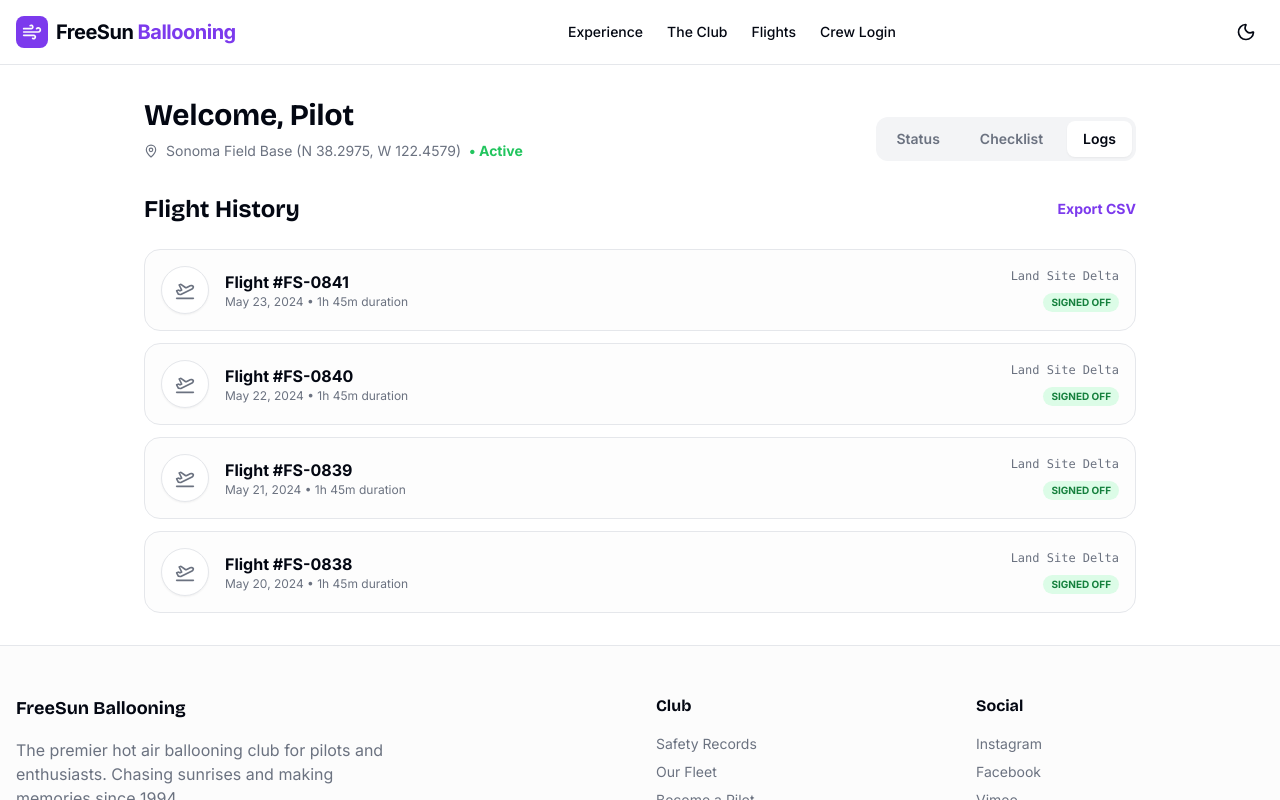
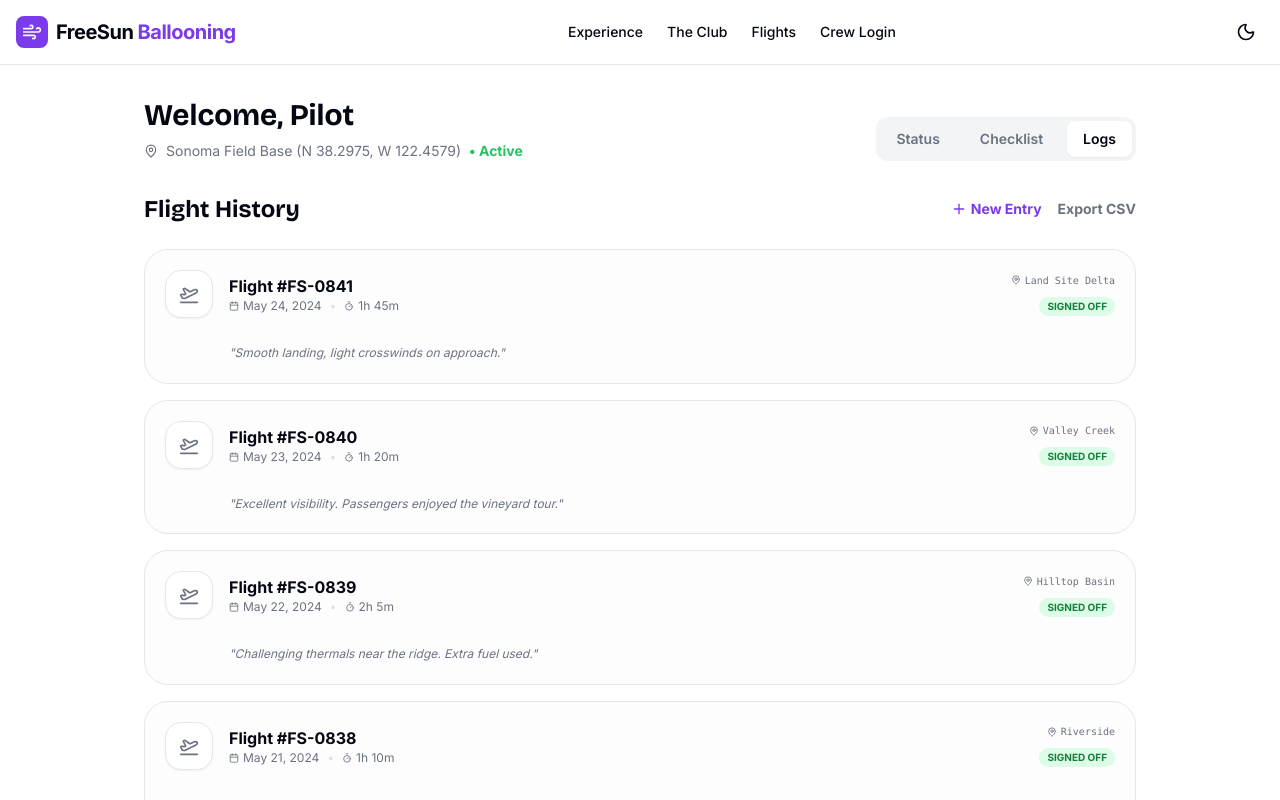
Before and after one commit to ericthayer/freesun-gemini, a React (Vite) app: page /#/dashboard in a window 1280 px wide. Both pictures are taken after a click on the button "Logs". Shown: the top 800 px of the page. Built offline with nearby package versions, Linux system fonts and the light colour scheme.

Commit message:
feat(dashboard): Add flight log functionality
Introduces the ability for pilots to log flight details directly within the dashboard. This includes pre-populating recent log entries and providing an interface for adding new flight records.

```diff
--- a/pages/Dashboard.tsx
+++ b/pages/Dashboard.tsx
@@ -4,7 +4,7 @@ import {
   CloudSun, Wind, Navigation, AlertTriangle,
   CheckCircle, ListChecks, MessageSquareText,
   Clock, MapPin, Search, Plane, ChevronRight,
-  PlaneTakeoff, X, Sun, Cloud, Users, Timer
+  PlaneTakeoff, X, Sun, Cloud, Users, Timer, Plus, Calendar, FileText
 } from 'lucide-react';
 import { getFlightBriefing } from '../services/geminiService';
 
@@ -40,6 +40,35 @@ const Dashboard: React.FC = () => {
     { id: 7, text: "Emergency Kit Inventory", done: false },
     { id: 8, text: "Pax Safety Briefing Signed", done: false },
   ]);
+
+  // Logs state
+  const [logs, setLogs] = useState([
+    { id: '841', date: '2024-05-24', duration: '105', site: 'Land Site Delta', notes: 'Smooth landing, light crosswinds on approach.', status: 'SIGNED OFF' },
+    { id: '840', date: '2024-05-23', duration: '80', site: 'Valley Creek', notes: 'Excellent visibility. Passengers enjoyed the vineyard tour.', status: 'SIGNED OFF' },
+    { id: '839', date: '2024-05-22', duration: '125', site: 'Hilltop Basin', notes: 'Challenging thermals near the ridge. Extra fuel used.', status: 'SIGNED OFF' },
+    { id: '838', date: '2024-05-21', duration: '70', site: 'Riverside', notes: 'Quiet flight, early morning mist cleared by 07:00.', status: 'SIGNED OFF' },
+  ]);
+
+  const [isAddingLog, setIsAddingLog] = useState(false);
+  const [newLog, setNewLog] = useState({
+    date: new Date().toISOString().split('T')[0],
+    duration: '60',
+    notes: '',
+    site: 'Manual Entry'
+  });
+
+  const handleAddLog = (e: React.FormEvent) => {
+    e.preventDefault();
+    const id = (parseInt(logs[0]?.id || '0') + 1).toString();
+    setLogs([{ ...newLog, id, status: 'PENDING REVIEW' }, ...logs]);
+    setIsAddingLog(false);
+    setNewLog({
+      date: new Date().toISOString().split('T')[0],
+      duration: '60',
+      notes: '',
+      site: 'Manual Entry'
+    });
+  };
 
   const toggleChecklist = (id: number) => {
     setChecklists(prev => prev.map(item =>
@@ -356,25 +385,116 @@ Focus on safety risks, fuel management, and launch feasibility specific to this
         <div className="space-y-6">
           <div className="flex items-center justify-between">
             <h2 className="text-2xl font-bold">Flight History</h2>
-            <button className="text-sm text-primary font-bold">Export CSV</button>
+            <div className="flex gap-4">
+              <button
+                onClick={() => setIsAddingLog(!isAddingLog)}
+                className="text-sm text-primary font-bold flex items-center gap-1 hover:underline"
+              >
+                {isAddingLog ? <X size={16} /> : <Plus size={16} />}
+                {isAddingLog ? 'Cancel' : 'New Entry'}
+              </button>
+              <button className="text-sm text-muted-foreground font-bold hover:text-primary transition-colors">Export CSV</button>
+            </div>
           </div>
 
-          <div className="space-y-3">
-            {[1, 2, 3, 4].map(i => (
-              <div key={i} className="bg-muted/20 p-4 border rounded-2xl flex items-center justify-between group hover:bg-muted/40 transition-all cursor-pointer">
-                <div className="flex items-center gap-4">
-                  <div className="w-12 h-12 bg-background rounded-full flex items-center justify-center border shadow-sm group-hover:bg-primary/10">
-                    <PlaneTakeoff size={20} className="text-muted-foreground group-hover:text-primary" />
+          {/* New Entry Form */}
+          {isAddingLog && (
+            <div className="bg-muted/30 border-2 border-dashed border-primary/30 rounded-[2rem] p-6 animate-in zoom-in-95 duration-200">
+              <form onSubmit={handleAddLog} className="space-y-6">
+                <div className="grid grid-cols-1 md:grid-cols-2 gap-6">
+                  <div className="space-y-2">
+                    <label className="text-xs font-bold uppercase tracking-wider text-muted-foreground flex items-center gap-1 ml-1">
+                      <Calendar size={12} /> Flight Date
+                    </label>
+                    <input
+                      type="date"
+                      required
+                      value={newLog.date}
+                      onChange={(e) => setNewLog({...newLog, date: e.target.value})}
+                      className="w-full bg-background border border-border rounded-xl px-4 py-3 text-sm focus:ring-2 focus:ring-primary/20 outline-none transition-all"
+                    />
                   </div>
-                  <div>
-                    <div className="font-bold">Flight #FS-0{842 - i}</div>
-                    <div className="text-xs text-muted-foreground">May {24 - i}, 2024 • 1h 45m duration</div>
+                  <div className="space-y-2">
+                    <label className="text-xs font-bold uppercase tracking-wider text-muted-foreground flex items-center gap-1 ml-1">
+                      <Timer size={12} /> Duration (Minutes)
+                    </label>
+                    <input
+                      type="number"
+                      required
+                      min="1"
+                      value={newLog.duration}
+                      onChange={(e) => setNewLog({...newLog, duration: e.target.value})}
+                      className="w-full bg-background border border-border rounded-xl px-4 py-3 text-sm focus:ring-2 focus:ring-primary/20 outline-none transition-all"
+                    />
                   </div>
                 </div>
-                <div className="text-right">
-                  <div className="font-mono text-xs text-muted-foreground mb-1">Land Site Delta</div>
-                  <div className="bg-green-100 text-green-700 dark:bg-green-900/30 dark:text-green-400 text-[10px] font-bold px-2 py-0.5 rounded-full inline-block">SIGNED OFF</div>
+                <div className="space-y-2">
+                  <label className="text-xs font-bold uppercase tracking-wider text-muted-foreground flex items-center gap-1 ml-1">
+                    <FileText size={12} /> Flight Notes & Observations
+                  </label>
+                  <textarea
+                    placeholder="Enter weather conditions, landing details, or maintenance observations..."
+                    value={newLog.notes}
+                    onChange={(e) => setNewLog({...newLog, notes: e.target.value})}
+                    className="w-full bg-background border border-border rounded-xl px-4 py-3 text-sm focus:ring-2 focus:ring-primary/20 outline-none transition-all min-h-[100px] resize-none"
+                  />
                 </div>
+                <div className="flex justify-end gap-3">
+                  <button
+                    type="button"
+                    onClick={() => setIsAddingLog(false)}
+                    className="px-6 py-3 text-sm font-bold text-muted-foreground hover:bg-muted/50 rounded-xl transition-all"
+                  >
+                    Discard
+                  </button>
+                  <button
+                    type="submit"
+                    className="px-8 py-3 bg-primary text-white text-sm font-bold rounded-xl shadow-lg shadow-primary/20 hover:bg-primary/90 transition-all active:scale-95"
+                  >
+                    Save Log Entry
+                  </button>
+                </div>
+              </form>
+            </div>
+          )}
+
+          <div className="space-y-4">
+            {logs.map(log => (
+              <div key={log.id} className="bg-muted/20 p-5 border rounded-[1.5rem] group hover:bg-muted/40 transition-all cursor-pointer">
+                <div className="flex items-center justify-between mb-3">
+                  <div className="flex items-center gap-4">
+                    <div className="w-12 h-12 bg-background rounded-2xl flex items-center justify-center border shadow-sm group-hover:bg-primary/10 transition-colors">
+                      <PlaneTakeoff size={20} className="text-muted-foreground group-hover:text-primary transition-colors" />
+                    </div>
+                    <div>
+                      <div className="font-bold">Flight #FS-0{log.id}</div>
+                      <div className="text-xs text-muted-foreground flex items-center gap-2">
+                        <span className="flex items-center gap-1"><Calendar size={10} /> {new Date(log.date).toLocaleDateString('en-US', { month: 'short', day: 'numeric', year: 'numeric' })}</span>
+                        <span className="opacity-20">•</span>
+                        <span className="flex items-center gap-1"><Timer size={10} /> {Math.floor(parseInt(log.duration) / 60)}h {parseInt(log.duration) % 60}m</span>
+                      </div>
+                    </div>
+                  </div>
+                  <div className="text-right">
+                    <div className="font-mono text-[10px] text-muted-foreground mb-1 flex items-center justify-end gap-1">
+                      <MapPin size={10} /> {log.site}
+                    </div>
+                    <div className={`text-[10px] font-bold px-2 py-0.5 rounded-full inline-block ${
+                      log.status === 'SIGNED OFF'
+                        ? 'bg-green-100 text-green-700 dark:bg-green-900/30 dark:text-green-400'
+                        : 'bg-yellow-100 text-yellow-700 dark:bg-yellow-900/30 dark:text-yellow-400'
+                    }`}>
+                      {log.status}
+                    </div>
+                  </div>
+                </div>
+                {log.notes && (
+                  <div className="pl-16 mt-2 border-t pt-3 border-border/10">
+                    <p className="text-xs text-muted-foreground italic leading-relaxed">
+                      "{log.notes}"
+                    </p>
+                  </div>
+                )}
               </div>
             ))}
           </div>
```
